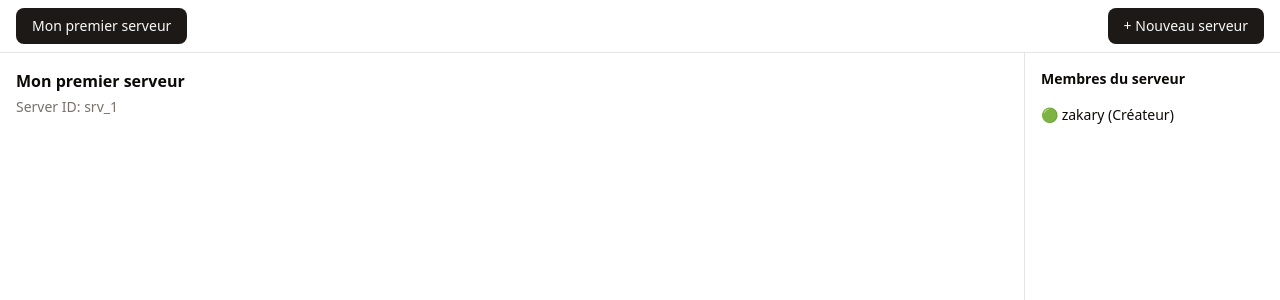
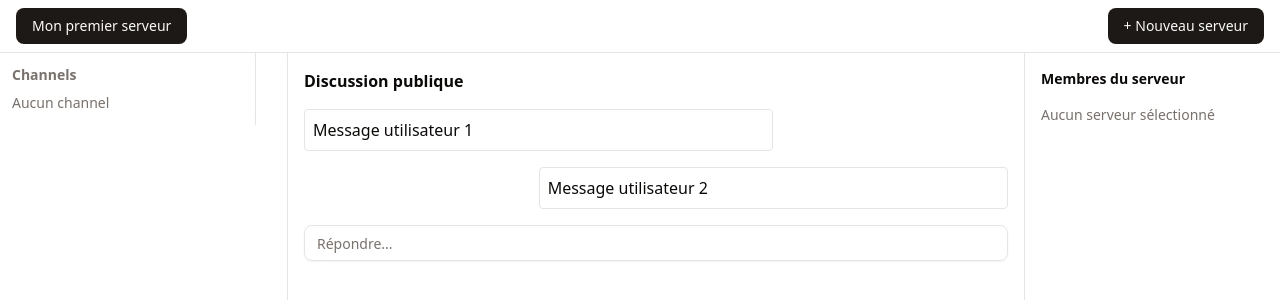
Before and after one commit to Daoudbamba/epitalk, a Next.js app in the folder frontend/real-time-chat/: page /servers in a window 1280 px wide. Shown: the top 300 px of the page. Built offline with nearby package versions, Linux system fonts and the light colour scheme.

Commit message:
MembersPanel/Chat layout basé sur stores (sans props) + préparation channels/messages mock

```diff
--- a/frontend/real-time-chat/app/(app)/servers/page.tsx
+++ b/frontend/real-time-chat/app/(app)/servers/page.tsx
@@ -3,37 +3,26 @@
 import { ServersLoader } from "./components/servers-loader";
 import { ServersBar } from "./components/servers-bar";
 import { MembersPanel } from "./components/members-panel";
-import { useServerStore } from "@/store/server.store";
+import { ChannelsSidebar } from "./components/channels-sidebar";
+import { ChatPanel } from "./components/chat-panel";
 
 export default function ServersPage() {
-  const activeServerId = useServerStore((s) => s.activeServerId);
-  const servers = useServerStore((s) => s.servers);
-
-  const activeServer = servers.find((s) => s.id === activeServerId) ?? null;
-
   return (
     <ServersLoader>
-      {({ refresh, loading }) => (
+      {({ refresh }) => (
         <div className="flex h-full flex-col">
           <ServersBar onRefresh={refresh} />
 
-          <div className="flex flex-1">
-            <div className="flex-1 p-4">
-              {loading ? (
-                <p className="text-sm text-muted-foreground">Chargement...</p>
-              ) : activeServer ? (
-                <div className="space-y-1">
-                  <div className="text-base font-semibold">{activeServer.name}</div>
-                  <div className="text-sm text-muted-foreground">
-                    Server ID: <span className="font-mono">{activeServer.id}</span>
-                  </div>
-                </div>
-              ) : (
-                <p className="text-sm text-muted-foreground">Aucun serveur</p>
-              )}
+          <div className="flex flex-1 overflow-hidden">
+            <div className="w-72 border-r overflow-hidden">
+              <ChannelsSidebar />
             </div>
 
-            <MembersPanel server={activeServer} />
+            <div className="flex-1 overflow-hidden">
+              <ChatPanel />
+            </div>
+
+            <MembersPanel />
           </div>
         </div>
       )}
```
